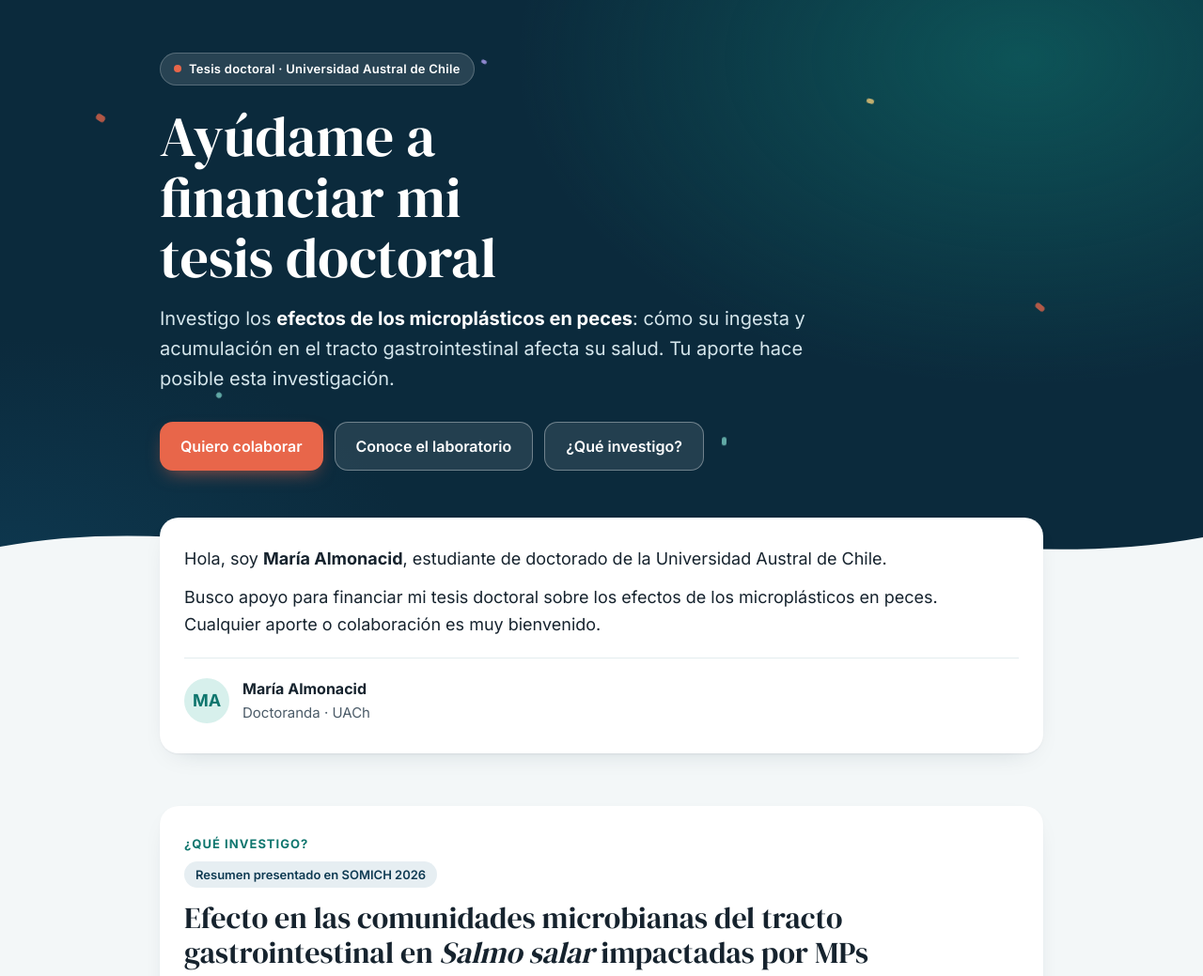
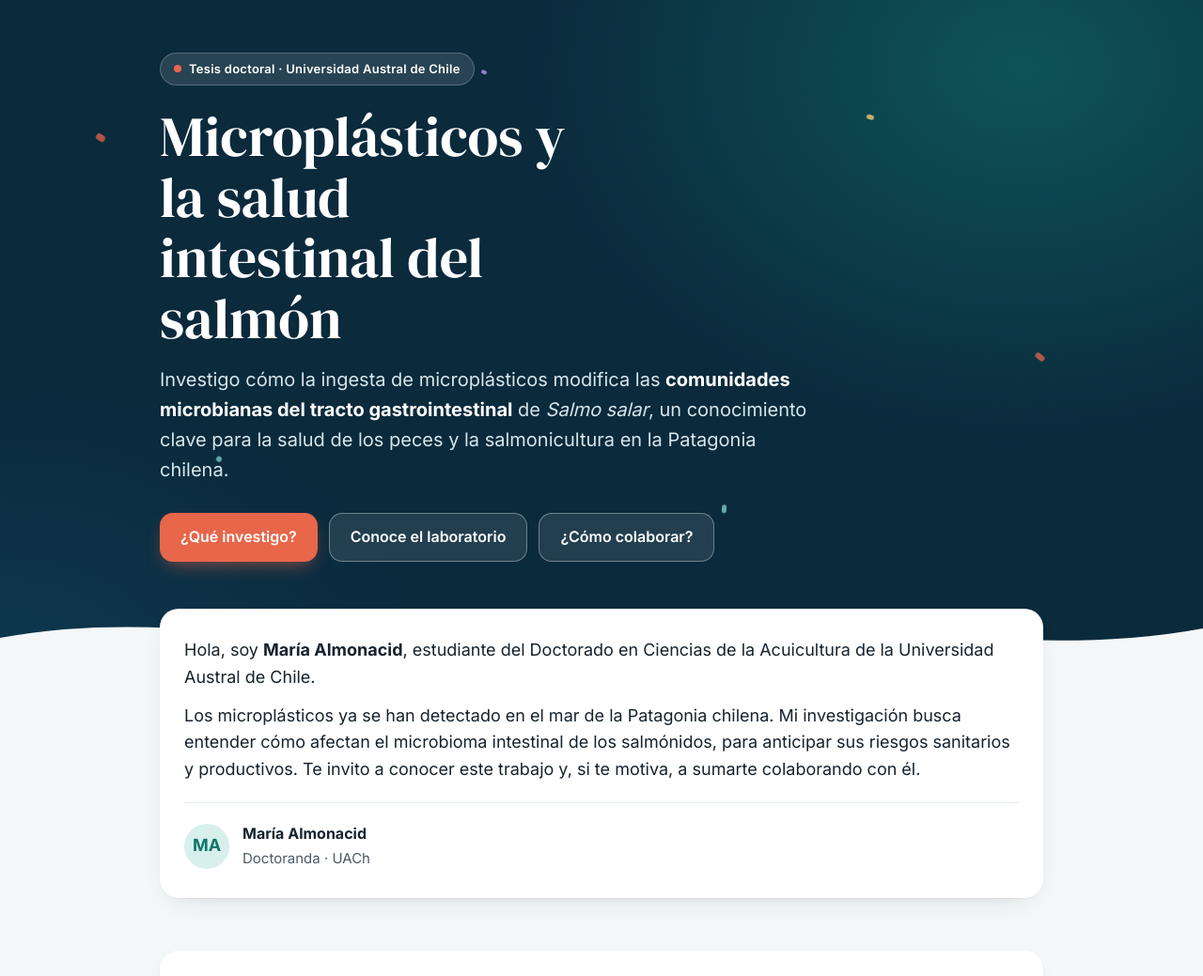
Before and after one commit to cicngenko21/apoyo-tesis-doctoral, a plain HTML site: page index.html in a window 1280 px wide. Shown: the top 1039 px of the page at 94% size. Drawn offline with Linux system fonts and the light colour scheme.

Commit message:
Add files via upload

```diff
--- a/index.html
+++ b/index.html
@@ -3,8 +3,8 @@
 <head>
 <meta charset="utf-8">
 <meta name="viewport" content="width=device-width, initial-scale=1">
-<title>Apoya mi tesis doctoral – María Almonacid · UACh</title>
-<meta name="description" content="Solicitud de apoyo para financiar la tesis doctoral de María Almonacid (Universidad Austral de Chile) sobre los efectos de los microplásticos en peces.">
+<title>Microplásticos y microbioma intestinal del salmón – María Almonacid · UACh</title>
+<meta name="description" content="Tesis doctoral de María Almonacid (Universidad Austral de Chile): efectos de los microplásticos en las comunidades microbianas del tracto gastrointestinal de Salmo salar.">
 <link rel="preconnect" href="https://fonts.googleapis.com">
 <link rel="preconnect" href="https://fonts.gstatic.com" crossorigin>
 <link href="https://fonts.googleapis.com/css2?family=DM+Serif+Display&family=Inter:wght@400;500;600;700&display=swap" rel="stylesheet">
@@ -131,12 +131,12 @@ details.more[open] summary::before{content:"–"}
   </div>
   <div class="wrap">
     <span class="pill"><i></i> Tesis doctoral · Universidad Austral de Chile</span>
-    <h1>Ayúdame a financiar mi tesis doctoral</h1>
-    <p class="lead">Investigo los <b>efectos de los microplásticos en peces</b>: cómo su ingesta y acumulación en el tracto gastrointestinal afecta su salud. Tu aporte hace posible esta investigación.</p>
+    <h1>Microplásticos y la salud intestinal del salmón</h1>
+    <p class="lead">Investigo cómo la ingesta de microplásticos modifica las <b>comunidades microbianas del tracto gastrointestinal</b> de <i>Salmo salar</i>, un conocimiento clave para la salud de los peces y la salmonicultura en la Patagonia chilena.</p>
     <div class="hero-actions">
-      <a class="btn btn-coral" href="#colabora">Quiero colaborar</a>
+      <a class="btn btn-coral" href="#trabajo">¿Qué investigo?</a>
       <a class="btn btn-ghost" href="#laboratorio">Conoce el laboratorio</a>
-      <a class="btn btn-ghost" href="#trabajo">¿Qué investigo?</a>
+      <a class="btn btn-ghost" href="#colabora">¿Cómo colaborar?</a>
     </div>
   </div>
   <svg class="wave" viewBox="0 0 1440 90" preserveAspectRatio="none" aria-hidden="true"><path d="M0 50 C 240 10 480 90 720 50 C 960 10 1200 80 1440 40 L1440 90 L0 90 Z" fill="#f3f7f8"/></svg>
@@ -145,8 +145,8 @@ details.more[open] summary::before{content:"–"}
 <main>
   <div class="wrap">
     <div class="card msg">
-      <p>Hola, soy <b>María Almonacid</b>, estudiante de doctorado de la Universidad Austral de Chile.</p>
-      <p>Busco apoyo para financiar mi tesis doctoral sobre los efectos de los microplásticos en peces. Cualquier aporte o colaboración es muy bienvenido.</p>
+      <p>Hola, soy <b>María Almonacid</b>, estudiante del Doctorado en Ciencias de la Acuicultura de la Universidad Austral de Chile.</p>
+      <p>Los microplásticos ya se han detectado en el mar de la Patagonia chilena. Mi investigación busca entender cómo afectan el microbioma intestinal de los salmónidos, para anticipar sus riesgos sanitarios y productivos. Te invito a conocer este trabajo y, si te motiva, a sumarte colaborando con él.</p>
       <div class="sig">
         <div class="avatar" aria-hidden="true">MA</div>
         <div><b>María Almonacid</b><span>Doctoranda · UACh</span></div>
@@ -211,6 +211,34 @@ details.more[open] summary::before{content:"–"}
     </div>
   </section>
 
+
+  <section id="laboratorio">
+    <div class="wrap">
+      <div class="card lab">
+        <div>
+          <p class="eyebrow">Dónde se hace la investigación</p>
+          <h2>Laboratorio de Microbiología Molecular</h2>
+          <p class="who">Dirigido por la <b>Dra. Patricia Águila</b>, profesora patrocinante de esta tesis. Sigue nuestro trabajo en Instagram.</p>
+          <div class="stack" style="max-width:380px">
+            <button class="btn btn-ig btn-block" type="button" data-open="igModal">
+              <svg viewBox="0 0 24 24" fill="none" stroke="currentColor" stroke-width="2" stroke-linecap="round" stroke-linejoin="round" aria-hidden="true"><rect x="2" y="2" width="20" height="20" rx="5"/><circle cx="12" cy="12" r="4"/><circle cx="17.5" cy="6.5" r="1" fill="currentColor"/></svg>
+              <span>Ver código QR de Instagram<small>@lab.micromolecular.uach</small></span>
+            </button>
+            <a class="btn btn-outline btn-block" href="mailto:patricia.aguila@uach.cl">
+              <svg viewBox="0 0 24 24" fill="none" stroke="currentColor" stroke-width="2" stroke-linecap="round" stroke-linejoin="round" aria-hidden="true"><rect x="2" y="4" width="20" height="16" rx="2"/><path d="m22 6-10 7L2 6"/></svg>
+              <span>Escribir a la Dra. Águila<small>patricia.aguila@uach.cl</small></span>
+            </a>
+          </div>
+        </div>
+        <a class="qr-teaser" href="https://www.instagram.com/lab.micromolecular.uach/" aria-label="Abrir Instagram del laboratorio">
+          <svg class="qr" viewBox="0 0 41 41" role="img" aria-label="Código QR del Instagram @lab.micromolecular.uach"><use href="#qrIg"/></svg>
+          <span class="handle">@lab.micromolecular.uach</span>
+        </a>
+      </div>
+    </div>
+  </section>
+
+
   <section id="colabora">
     <div class="wrap">
       <p class="eyebrow">Cómo apoyar</p>
@@ -257,33 +285,6 @@ details.more[open] summary::before{content:"–"}
       </div>
     </div>
   </section>
-
-  <section id="laboratorio">
-    <div class="wrap">
-      <div class="card lab">
-        <div>
-          <p class="eyebrow">Dónde se hace la investigación</p>
-          <h2>Laboratorio de Microbiología Molecular</h2>
-          <p class="who">Dirigido por la <b>Dra. Patricia Águila</b>, profesora patrocinante de esta tesis. Sigue nuestro trabajo en Instagram.</p>
-          <div class="stack" style="max-width:380px">
-            <button class="btn btn-ig btn-block" type="button" data-open="igModal">
-              <svg viewBox="0 0 24 24" fill="none" stroke="currentColor" stroke-width="2" stroke-linecap="round" stroke-linejoin="round" aria-hidden="true"><rect x="2" y="2" width="20" height="20" rx="5"/><circle cx="12" cy="12" r="4"/><circle cx="17.5" cy="6.5" r="1" fill="currentColor"/></svg>
-              <span>Ver código QR de Instagram<small>@lab.micromolecular.uach</small></span>
-            </button>
-            <a class="btn btn-outline btn-block" href="mailto:patricia.aguila@uach.cl">
-              <svg viewBox="0 0 24 24" fill="none" stroke="currentColor" stroke-width="2" stroke-linecap="round" stroke-linejoin="round" aria-hidden="true"><rect x="2" y="4" width="20" height="16" rx="2"/><path d="m22 6-10 7L2 6"/></svg>
-              <span>Escribir a la Dra. Águila<small>patricia.aguila@uach.cl</small></span>
-            </a>
-          </div>
-        </div>
-        <a class="qr-teaser" href="https://www.instagram.com/lab.micromolecular.uach/" aria-label="Abrir Instagram del laboratorio">
-          <svg class="qr" viewBox="0 0 41 41" role="img" aria-label="Código QR del Instagram @lab.micromolecular.uach"><use href="#qrIg"/></svg>
-          <span class="handle">@lab.micromolecular.uach</span>
-        </a>
-      </div>
-    </div>
-  </section>
-
 
   <div class="wrap thanks">
     <h2>¡Muchas gracias!</h2>
```
